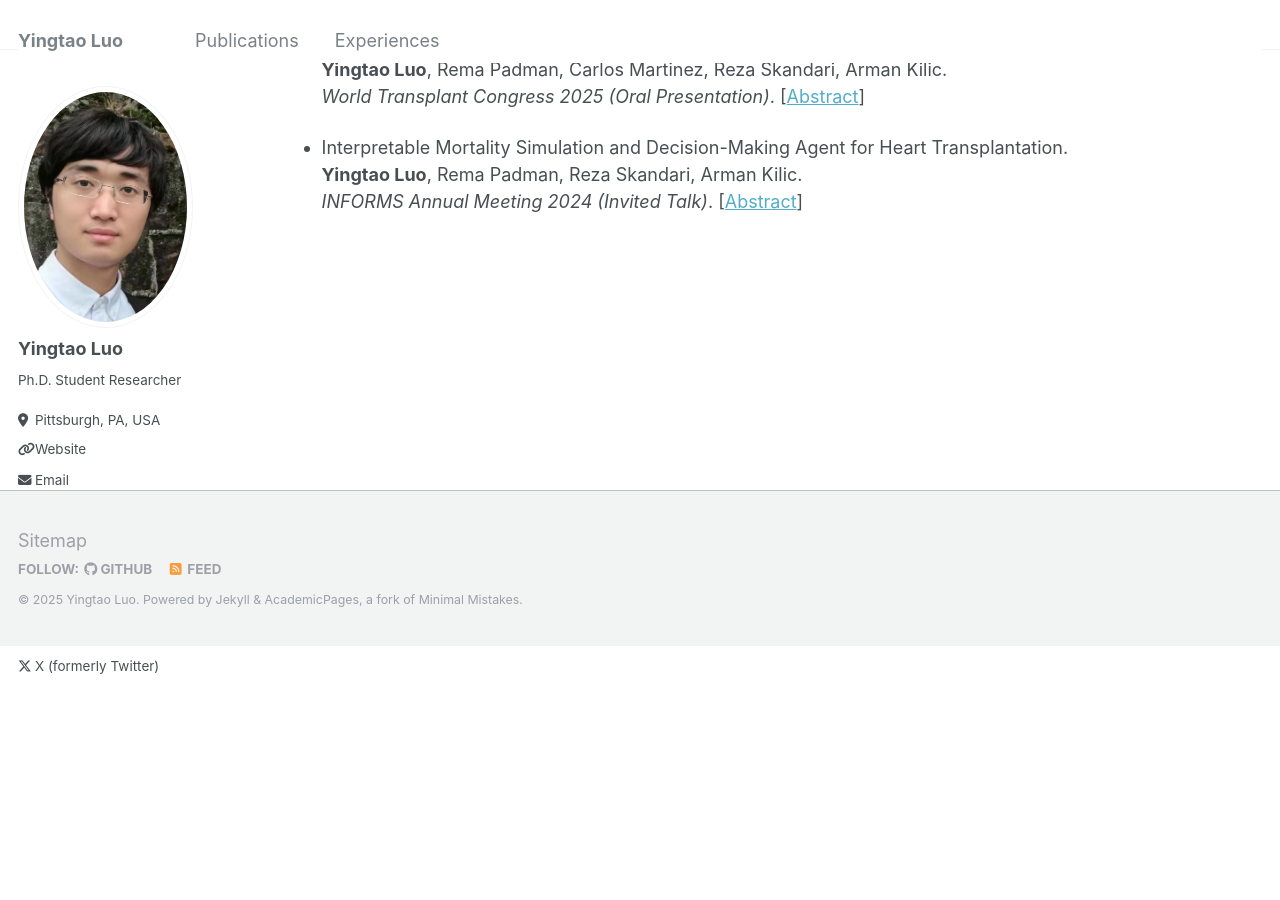
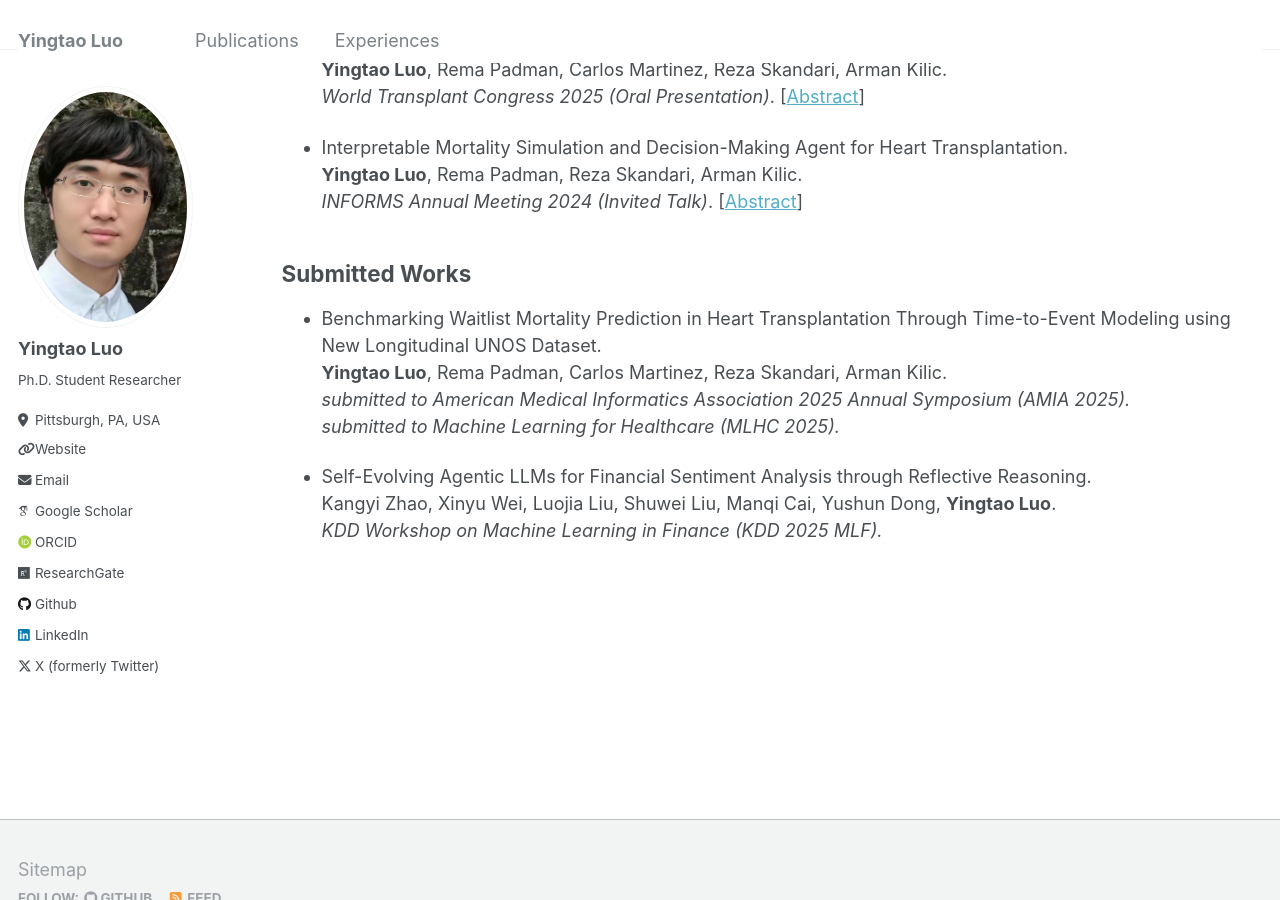
Before and after one commit to yingtaoluo/yingtaoluo.github.io, a Jekyll site: the page built from _pages/publications.md, in a window 1280 px wide and 900 px high, scrolled down 2540 px. Built offline with Jekyll 4.4.1, drawn with Linux system fonts in a browser that asks for light colours; some web fonts are replaced.

Commit message:
Update publications.md

```diff
--- a/_pages/publications.md
+++ b/_pages/publications.md
@@ -105,3 +105,13 @@ __Yingtao Luo__, Rema Padman, Carlos Martinez, Reza Skandari, Arman Kilic.
 * Interpretable Mortality Simulation and Decision-Making Agent for Heart Transplantation.
 __Yingtao Luo__, Rema Padman, Reza Skandari, Arman Kilic.
 *INFORMS Annual Meeting 2024 (Invited Talk)*. [[Abstract](https://github.com/yingtaoluo/yingtaoluo.github.io/edit/master/_talks/talk-1.md)]
+
+## Submitted Works
+* Benchmarking Waitlist Mortality Prediction in Heart Transplantation Through Time-to-Event Modeling using New Longitudinal UNOS Dataset.
+__Yingtao Luo__, Rema Padman, Carlos Martinez, Reza Skandari, Arman Kilic.
+*submitted to American Medical Informatics Association 2025 Annual Symposium (AMIA 2025).*
+*submitted to Machine Learning for Healthcare (MLHC 2025).*
+
+* Self-Evolving Agentic LLMs for Financial Sentiment Analysis through Reflective Reasoning.
+Kangyi Zhao, Xinyu Wei, Luojia Liu, Shuwei Liu, Manqi Cai, Yushun Dong, __Yingtao Luo__.
+*KDD Workshop on Machine Learning in Finance (KDD 2025 MLF).*
```
